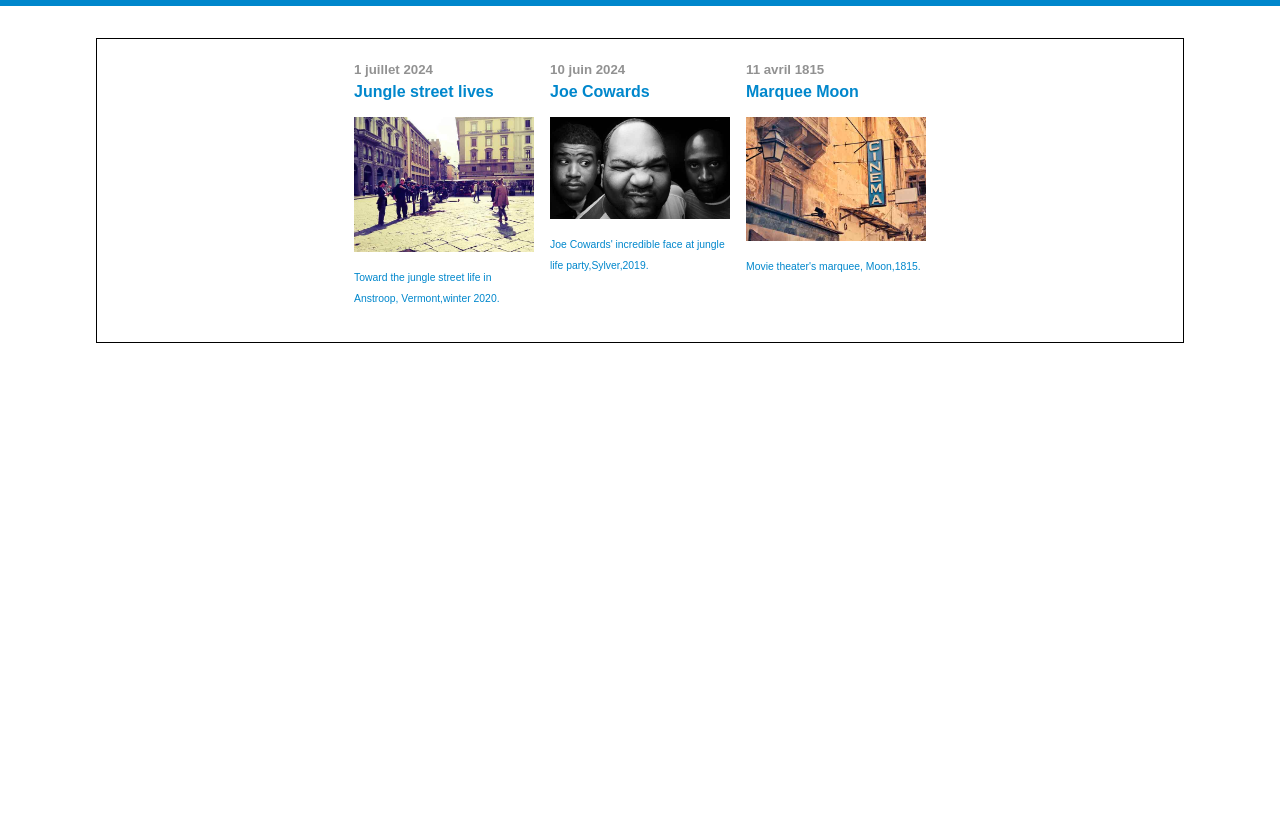
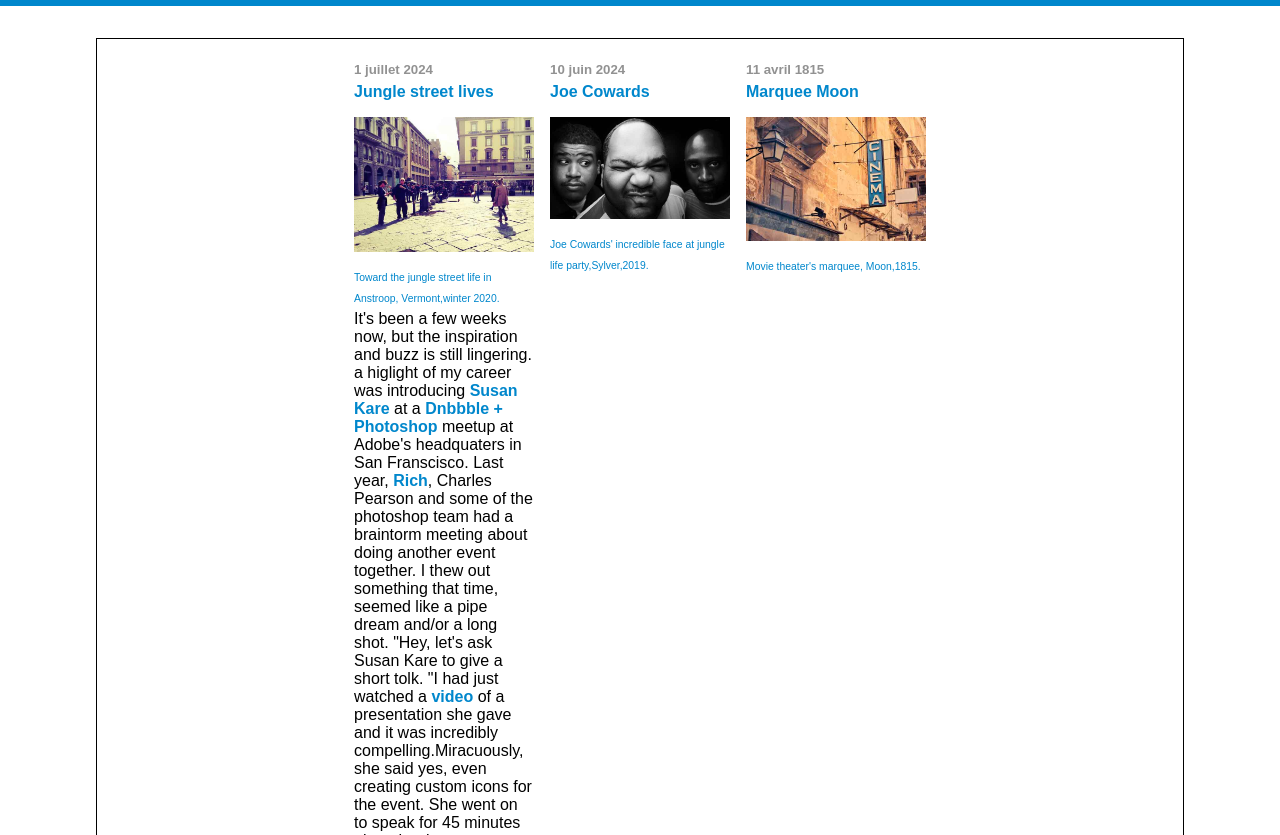
Before and after one commit to dassepascal/projet_street_life, a plain HTML site: page index.html in a window 1280 px wide. Shown: the part 117-952 px from the top of the page. Before the commit the page ends 800 px from the top, so only its background shows below. Drawn offline with Linux system fonts and the light colour scheme.

Commit message:
init paragraphe

```diff
--- a/index.html
+++ b/index.html
@@ -39,8 +39,19 @@
         <figcaption>
           Toward the jungle street life in Anstroop, Vermont,winter 2020.
         </figcaption>
-
       </figure>
+      <p>
+        It's been a few weeks now, but the inspiration and buzz is still lingering. a higlight of my career was
+        introducing <a href="#">Susan Kare</a> at a <a href="#">Dnbbble + Photoshop</a> meetup at Adobe's headquaters in
+        San Franscisco. Last year, <a href="#">Rich</a>, Charles Pearson and some of the photoshop team had a braintorm
+        meeting about doing another event together. I thew out something that time, seemed like a pipe dream and/or a
+        long shot. "Hey, let's ask Susan Kare to give a short tolk. "I had just watched a <a href="#">video</a> of a
+        presentation she gave and it was incredibly compelling.Miracuously, she said yes, even creating custom icons for
+        the event. She went on to speak for 45 minutes about her journey as an artist and her pioneering work as the
+        original icon and typeface designer for the <a href="#">originam Macintosh</a>. Her early work solidified many
+        concepts that we all still see today: The wath, paint bucket, trash can, save etc as well as font and interface
+        systems that inspired everything else that followed them.
+      </p>
     </li>
 
     <li class="bloc">
@@ -67,7 +78,6 @@
         </figcaption>
 
 
-
       </figure>
 
 
```
